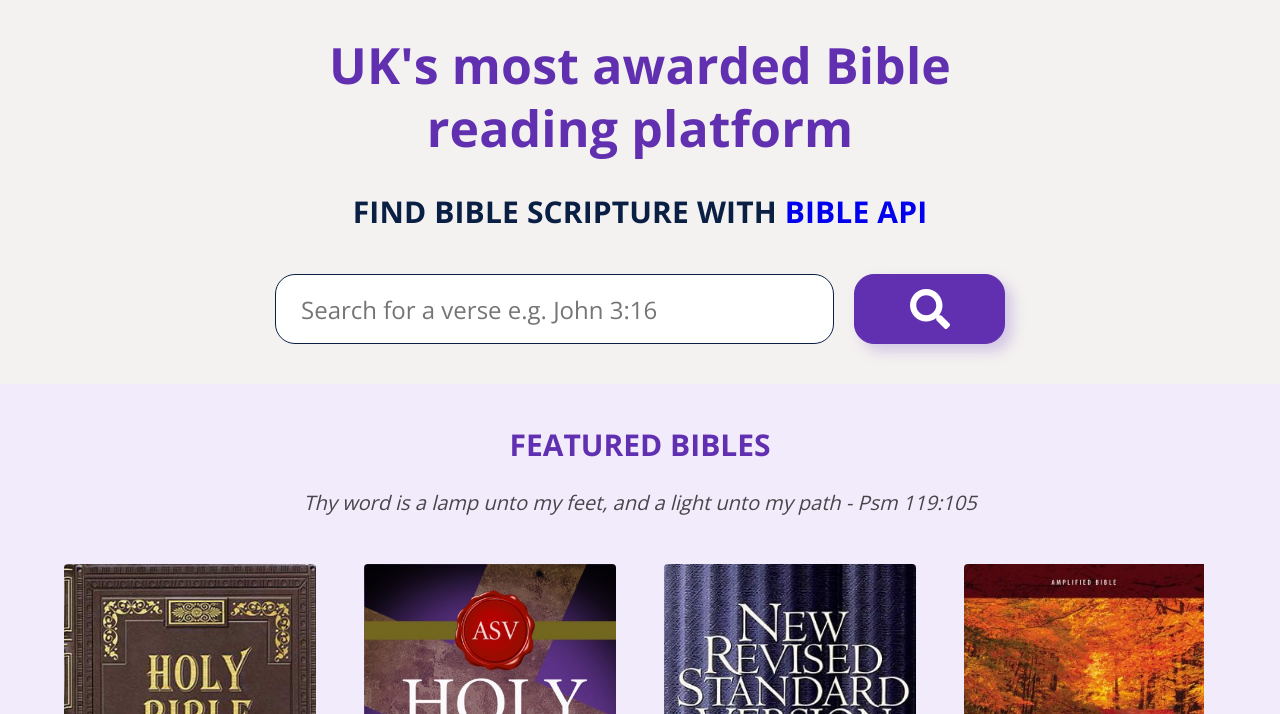
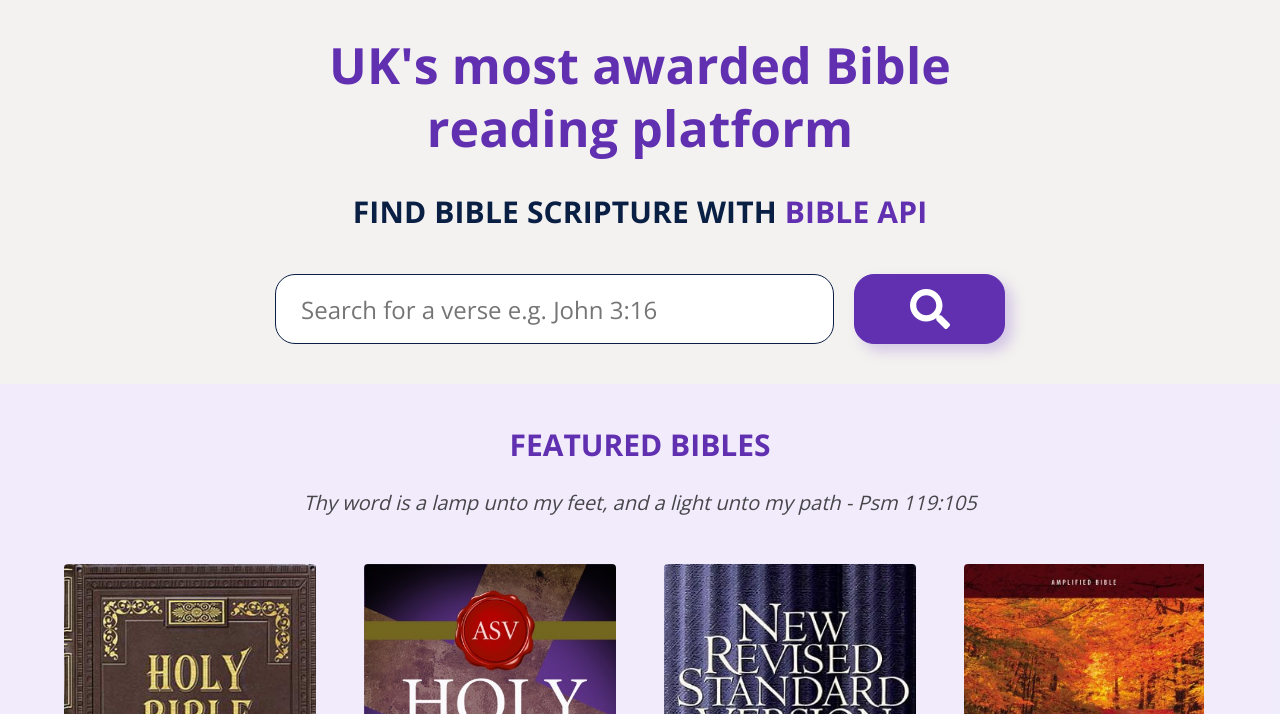
Before and after one commit to arthurogunfiye/week-four-final-project, a plain HTML site: page index.html in a window 1280 px wide. Shown: the part 86-800 px from the top of the page. Drawn offline with nearby package versions, Linux system fonts and the light colour scheme.

Commit message:
change the color of the link text to purple

```diff
--- a/styles.css
+++ b/styles.css
@@ -384,6 +384,7 @@ button.loading[data-v-2a11e7ca]:active {
   }
 }
 
+.bibleApiLink,
 .bibleApiLink:visited {
   color: #6030b1;
 }
```
